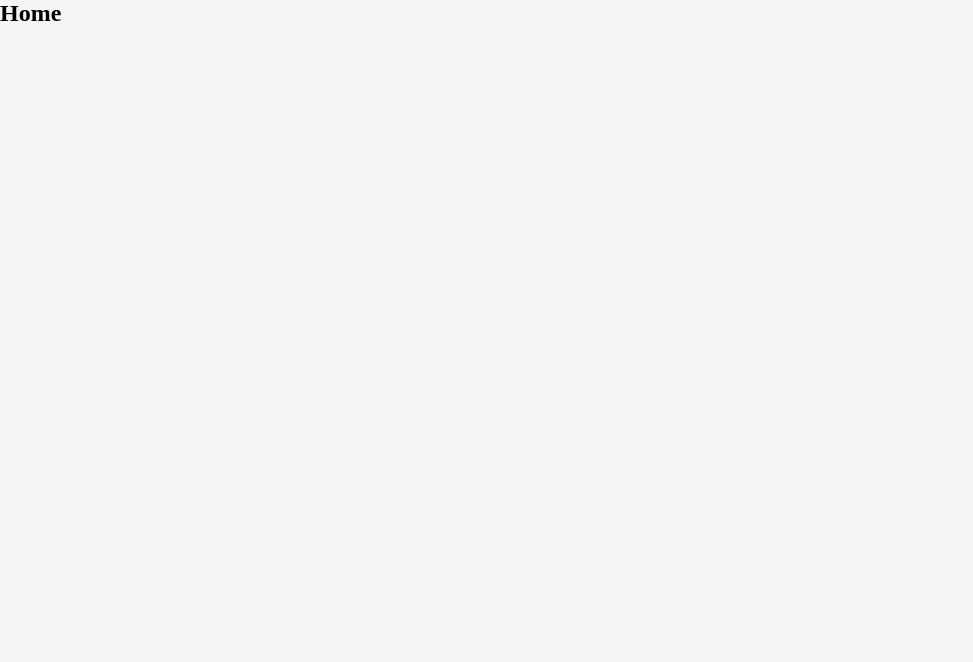
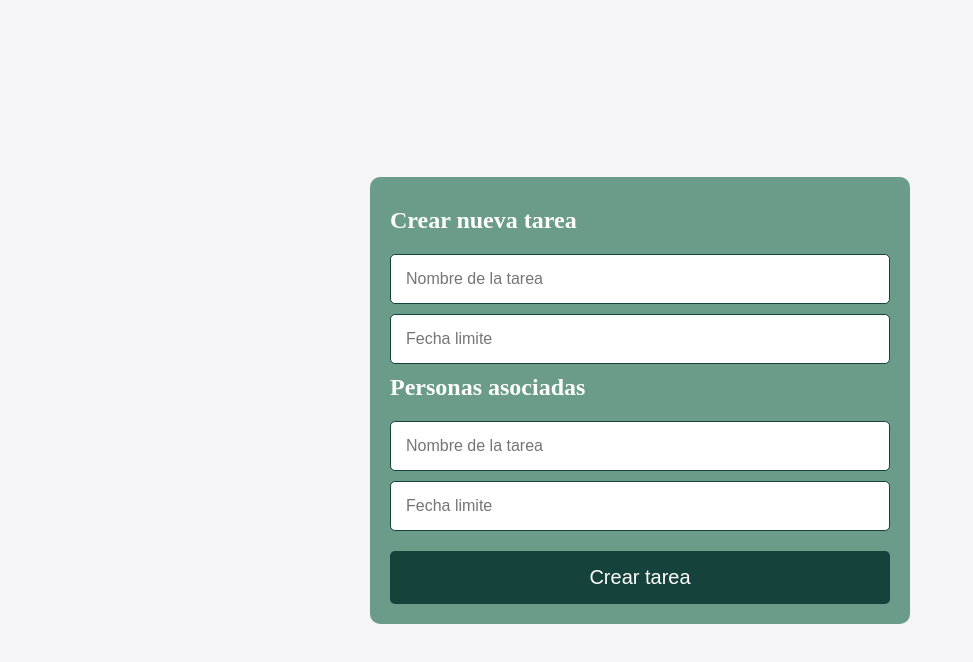
Before and after one commit to Yosipmikecolin/frontend-velaio, an Angular app: page / in a window 1280 px wide. Shown: the top 662 px of the page, without its empty margins (0-973 px from the left). Built offline with nearby package versions, Linux system fonts and the light colour scheme.

Commit message:
Form design

```diff
--- a/src/app/views/home/app.component.css
+++ b/src/app/views/home/app.component.css
@@ -2,4 +2,56 @@
   width: 100%;
   height: 100vh;
   background-color: #f5f5f7;
+  display: flex;
+  justify-content: center;
+  align-items: center;
 }
+
+.form-task {
+  width: 500px;
+  height: auto;
+  background-color: #6a9c89;
+  color: white;
+  border-radius: 10px;
+  padding: 20px;
+}
+
+.title {
+  margin-top: 10px;
+}
+
+.container-inputs {
+  margin-top: 20px;
+  display: flex;
+  flex-direction: column;
+  gap: 10px;
+}
+
+.input {
+  width: 100%;
+  box-sizing: border-box;
+  background-color: white;
+  border-radius: 5px;
+  padding: 15px;
+  font-size: medium;
+  border: none;
+  border: 1px solid #16423c;
+  outline: none;
+}
+
+.button-form {
+  width: 100%;
+  padding: 15px;
+  font-size: 20px;
+  margin-top: 20px;
+  border-radius: 5px;
+  background-color: #16423c;
+  color: white;
+  border: none;
+  cursor: pointer;
+  transition: 500ms ease;
+}
+
+.button-form:hover {
+  background-color: #2e5a53;
+}
--- a/src/app/views/home/app.component.html
+++ b/src/app/views/home/app.component.html
@@ -1,3 +1,16 @@
 <section class="container-tasks">
-  <h1>Home</h1>
+  <form class="form-task">
+    <h1 class="title">Crear nueva tarea</h1>
+    <div class="container-inputs">
+      <input class="input" placeholder="Nombre de la tarea" />
+      <input class="input" placeholder="Fecha limite" />
+    </div>
+
+    <h1 class="title">Personas asociadas</h1>
+    <div class="container-inputs">
+      <input class="input" placeholder="Nombre de la tarea" />
+      <input class="input" placeholder="Fecha limite" />
+    </div>
+    <button class="button-form">Crear tarea</button>
+  </form>
 </section>
```
